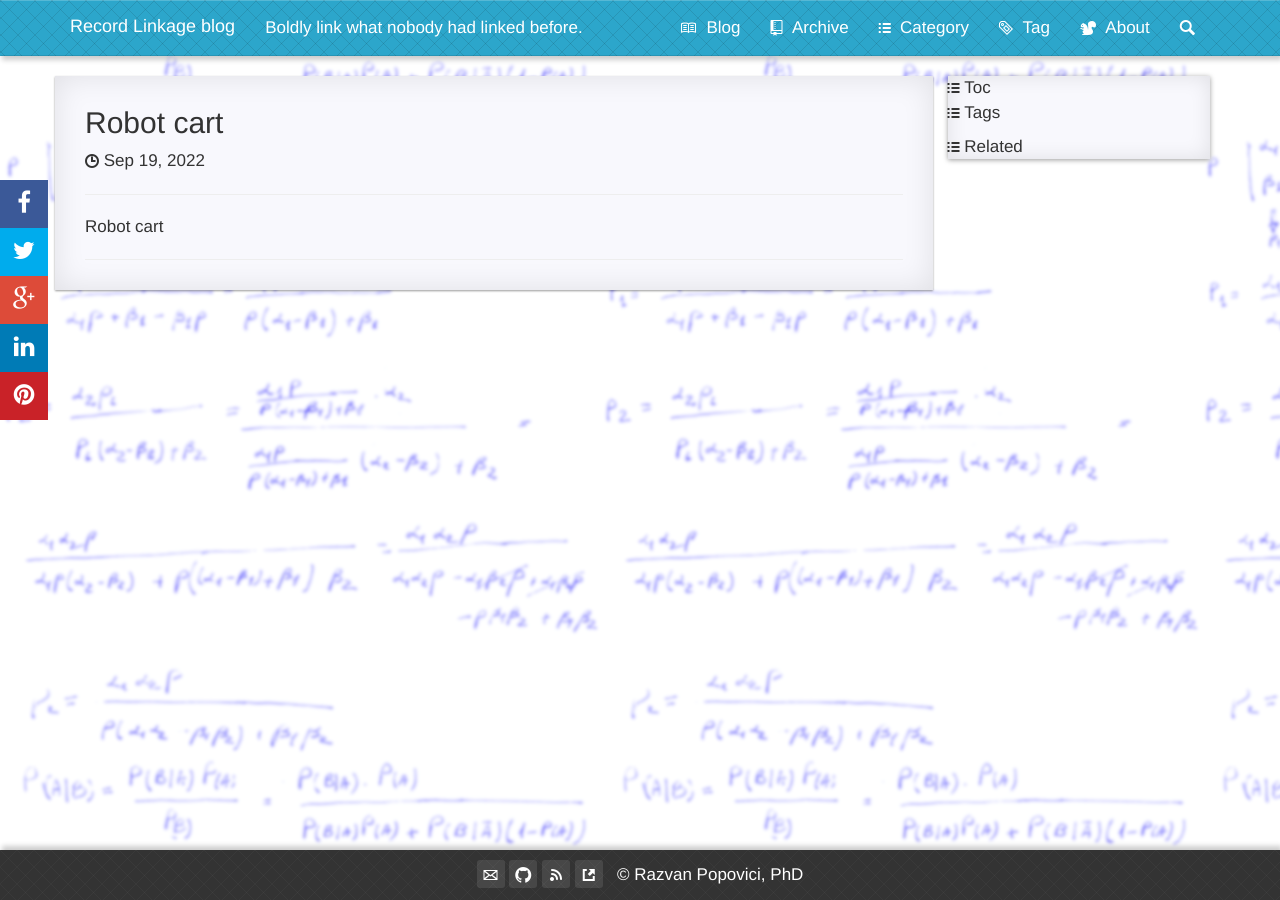
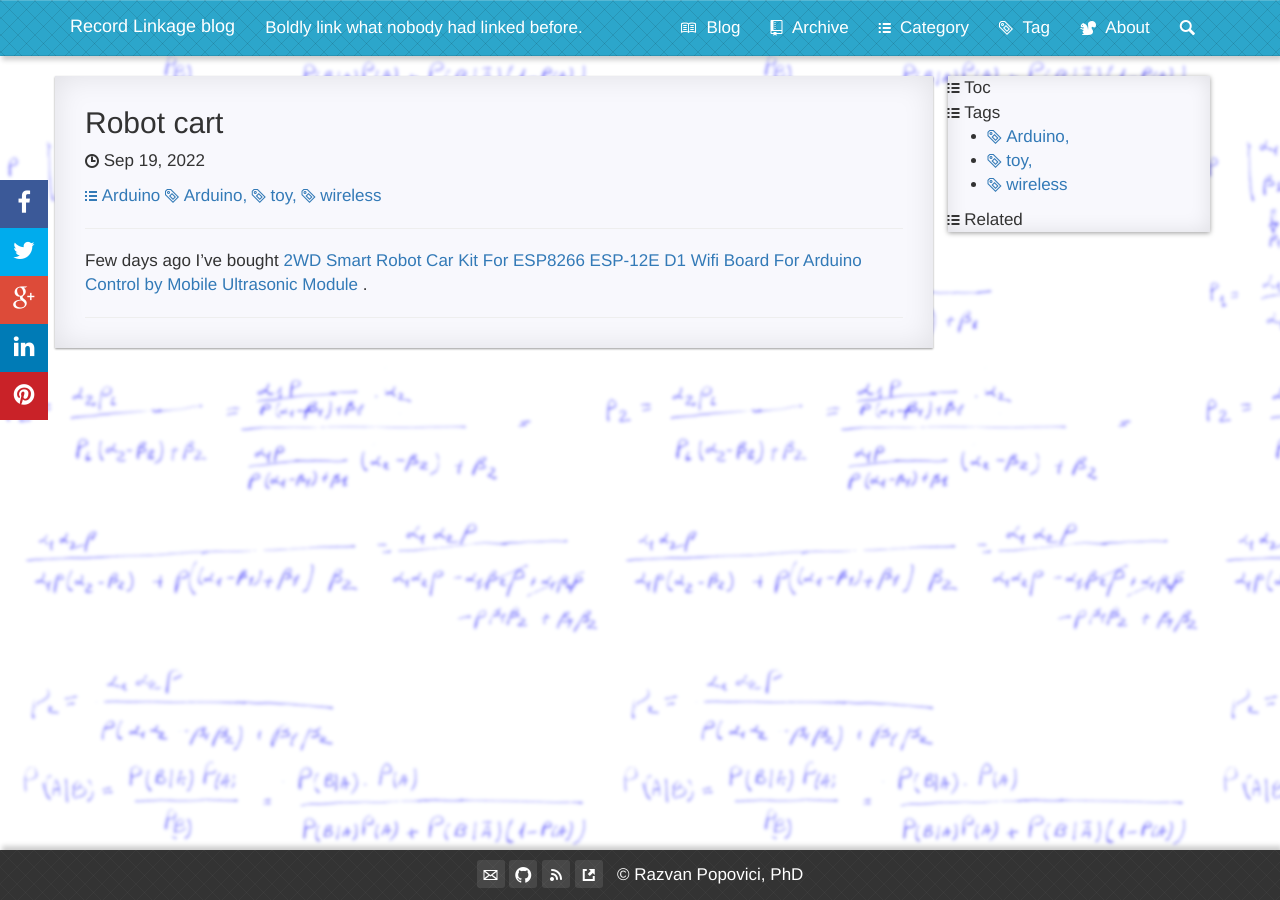
Before and after one commit to RazvanML/reco-link, a Jekyll site: the page built from _posts/2022-09-19-Robot cart.md, in a window 1280 px wide. Built offline with Jekyll 4.4.1, drawn with Linux system fonts in a browser that asks for light colours; nearby versions of some CDN libraries; our own code applies the rules of GitHub Pages for plain Markdown files; comment, search, counter and statistics services are not loaded.

Commit message:
Update 2022-09-19-Robot cart.md

```diff
--- a/_posts/2022-09-19-Robot cart.md
+++ b/_posts/2022-09-19-Robot cart.md
@@ -1 +1,8 @@
-Robot cart
+---
+layout: post
+title: Robot cart
+tags: Arduino, toy, wireless
+categories: Arduino
+---
+
+Few days ago I've bought <a href="https://www.aliexpress.com/item/3256802871526756.html">2WD Smart Robot Car Kit For ESP8266 ESP-12E D1 Wifi Board For Arduino Control by Mobile Ultrasonic Module </a>.
```
